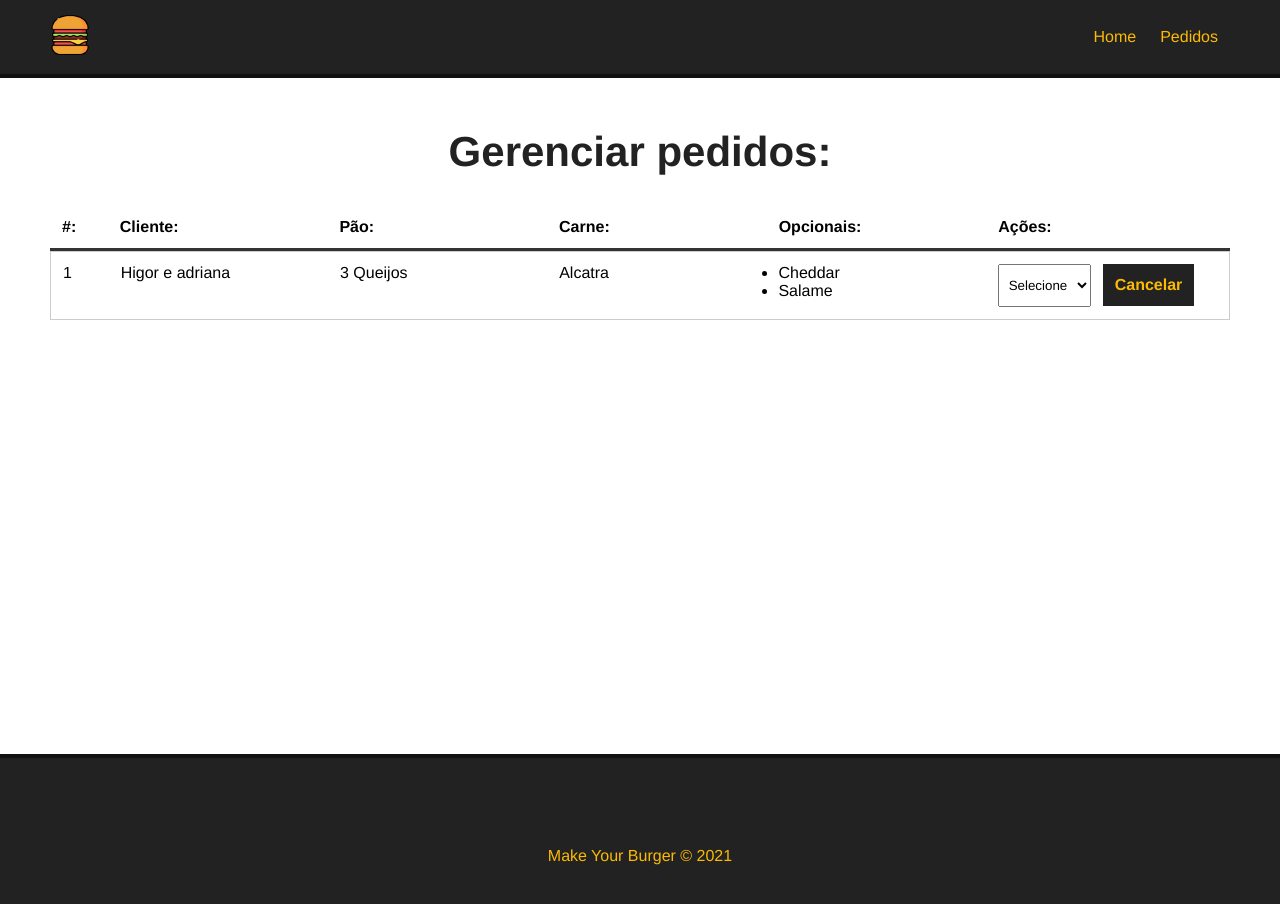
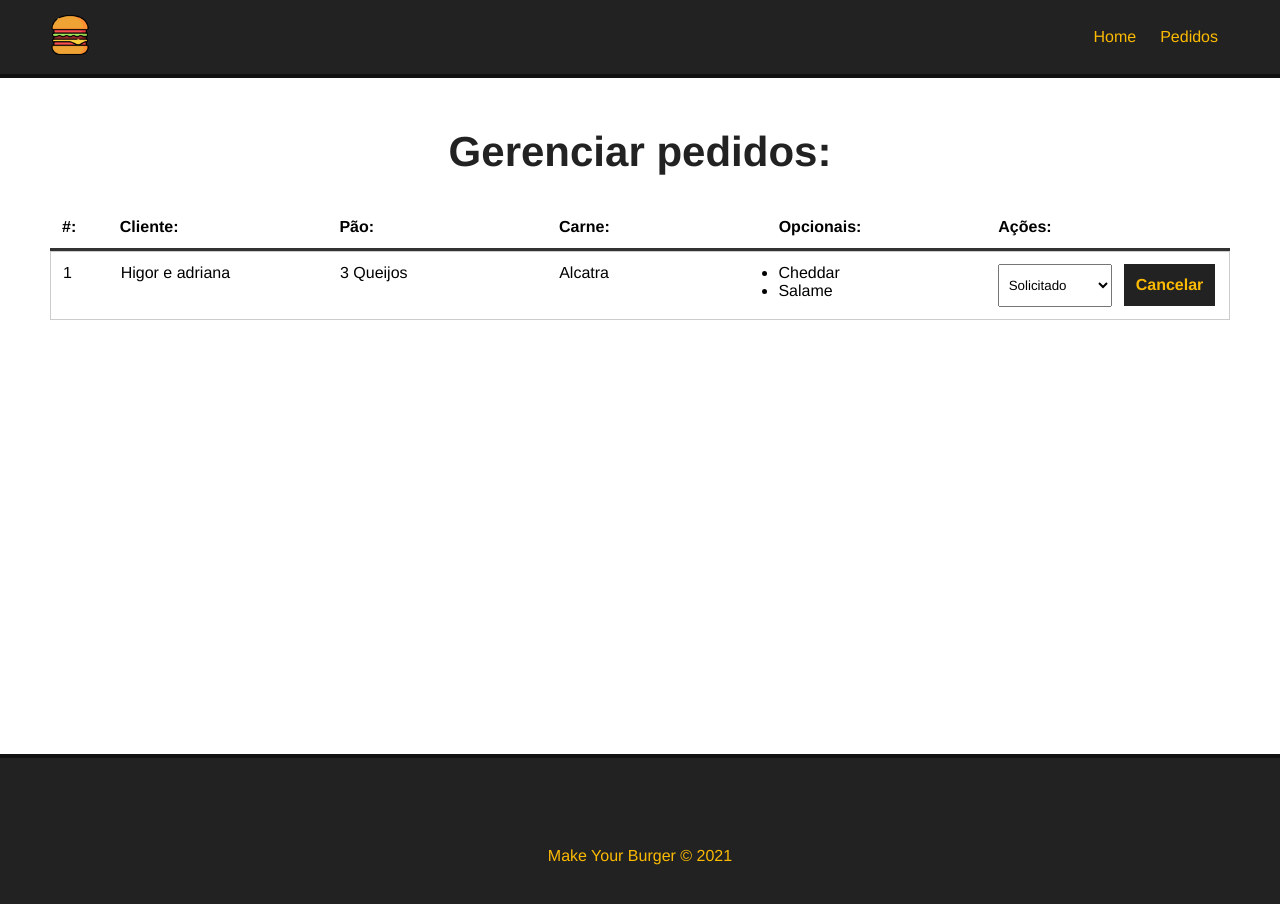
Before and after one commit to HigorDanielMR/Sistema_De_Pedido_De_Hamburguer, a Vue app in the folder 1_sistema_de_pedido_de_hamburguer/: page /pedidos in a window 1280 px wide. Shown: the top 904 px of the page. Built offline with nearby package versions, Linux system fonts and the light colour scheme; data requests are answered from the project's data file.

Commit message:
feat: Imlementando metodo get para obter os status do banco

```diff
--- a/1_sistema_de_pedido_de_hamburguer/src/components/Dashboard.vue
+++ b/1_sistema_de_pedido_de_hamburguer/src/components/Dashboard.vue
@@ -24,6 +24,7 @@
                 <div>
                     <select name="status" class="status">
                         <option value="">Selecione</option>
+                        <option v-for="s in status" :key="s.id" :value="s.tipo" :selected="burger.status == s.tipo">{{s.tipo}}</option>
                     </select>
                     <button class="delete-btn">Cancelar</button>
                 </div>
@@ -50,7 +51,14 @@
 
                 this.burgers = data;
 
-                //resgatar os status
+                this.obterStatus();
+            },
+            async obterStatus(){
+                const req = await fetch("http://localhost:3000/status");
+
+                const data = await req.json();
+
+                this.status = data;
             }
         },
         mounted(){
```
